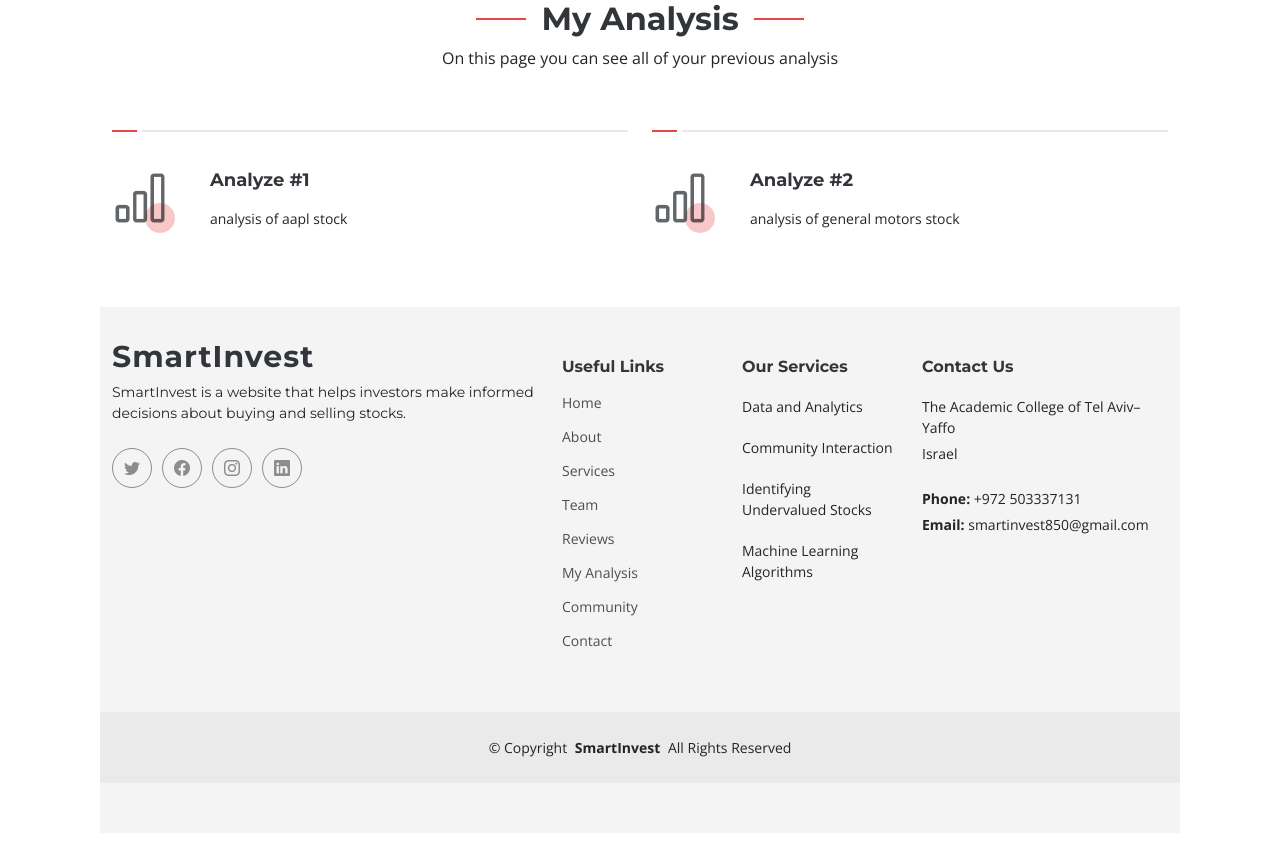
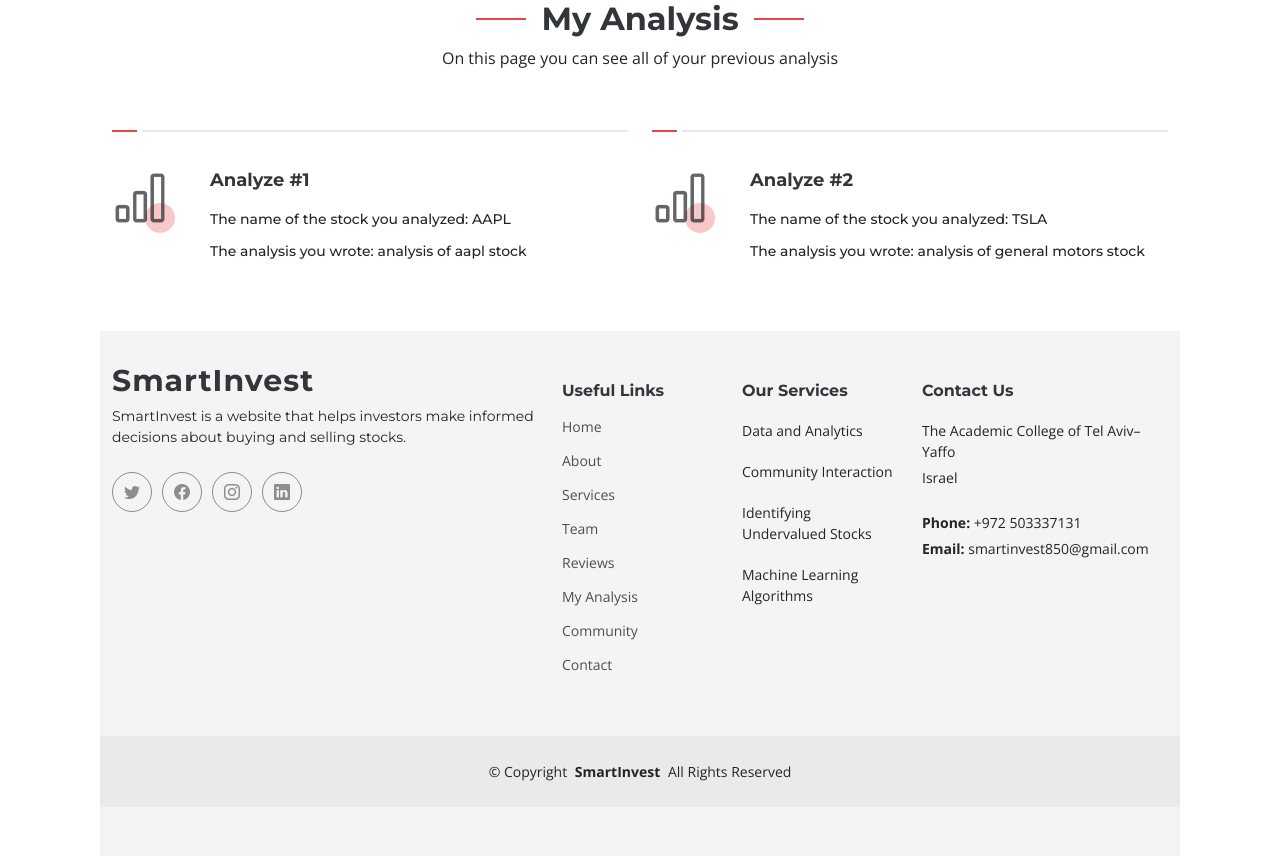
Before and after one commit to idosinger98/SmartInvest, a Django app: page /my-analysis/ in a window 1280 px wide. Shown: the part 160-1016 px from the top of the page. Before the commit the page ends 943 px from the top, so only its background shows below. Run offline with Django 4.2, Linux system fonts and the light colour scheme; a user stored in the database is signed in; data comes from the database, SQL or seed files in the repository; some libraries are stand-ins or nearby versions.

Commit message:
The development of the user's personal area where you can see the private analyzes he has performed

```diff
--- a/stockAnalysis/models.py
+++ b/stockAnalysis/models.py
@@ -11,13 +11,14 @@
         return self.filter(is_public=True)
 
 
+class StockSymbol(models.Model):
+    symbol = models.CharField(max_length=7, primary_key=True)
+
+
 class AnalyzedStock(models.Model):
     analyst_id = models.ForeignKey(Profile, on_delete=models.CASCADE)
+    symbol = models.ForeignKey(StockSymbol, on_delete=models.CASCADE)
     stock_image = models.JSONField()    # for now as json. maybe will change.
     description = models.TextField(blank=True)
     is_public = models.BooleanField(default=False)
     objects = AnalyzedStocksManager()
-
-
-class StockSymbol(models.Model):
-    symbol = models.CharField(max_length=7, primary_key=True)
--- a/stockAnalysis/templates/stockAnalysis/my-analysis.html
+++ b/stockAnalysis/templates/stockAnalysis/my-analysis.html
@@ -26,8 +26,9 @@
             <div class="service-item d-flex">
               <div class="icon flex-shrink-0"><i class="bi bi-bar-chart"></i></div>
               <div>
-                <h4 class="title"><a href="#" class="stretched-link">Analyze #{{forloop.counter}}</a></h4>
-                <p class="description">{{analyze.description}}</p>
+                <h4 class="title"><a href="{% url 'create_post' pk=analyze.pk  %}" class="stretched-link">Analyze #{{forloop.counter}}</a></h4>
+                <h4 class="description"> The name of the stock you analyzed: {{analyze.symbol.symbol}}</h4>
+                  <h4 class="description"> The analysis you wrote: {{analyze.description}}</h4>
               </div>
             </div>
           </div>
--- a/stockAnalysis/urls.py
+++ b/stockAnalysis/urls.py
@@ -2,7 +2,6 @@
 from . import views
 
 urlpatterns = [
-    # path('stockgraph', views.search_stock_wrapper, name='stockgraph'),
     path('my-analysis/', views.my_analysis_page, name='my-analysis'),
     path('stockgraph', views.search_stock_view),
     path('indices', views.get_biggest_indices),
--- a/stockAnalysis/views.py
+++ b/stockAnalysis/views.py
@@ -58,7 +58,6 @@
         response_dict = {StockViewParams.STOCK.value: stock_details.to_json()}
         fundamentals = Yfinance.get_stock_fundamentals(symbol)
         StockSymbol.objects.get_or_create(symbol=symbol.upper())
-
         return render(request,
                       'stockAnalysis/graph_page.html',
                       {StockViewParams.STOCK_SYMBOL.value: symbol, StockViewParams.STOCK_DATA.value: response_dict,
@@ -133,12 +132,14 @@
         user = Profile.objects.get(user_id=request.user)
         request_body = json_to_object(request.body)
         chart_json = request_body[SaveViewParams.CHART.value]
+        stock_symbol_value = request_body['stockSymbolValue']
         if not isinstance(request_body[SaveViewParams.DESCRIPTION.value], str) or \
                 not isinstance(request_body[SaveViewParams.PUBLISH.value], bool) or \
                 not is_valid_json_chart(chart_json):
             raise ValueError('error occur, chart did not saved')
         stock_analyzed = AnalyzedStock(
             analyst_id=user,
+            symbol=StockSymbol.objects.get(symbol=stock_symbol_value.upper()),
             stock_image=chart_json,
             description=request_body[SaveViewParams.DESCRIPTION.value],
             is_public=False)
```
Also changed, not shown: stockAnalysis/static/js/index.js (+6 -3 lines), stockAnalysis/templates/stockAnalysis/graph_page.html (+7 -1 lines), community/migrations/0001_initial.py, stockAnalysis/migrations/0001_initial.py, stockAnalysis/migrations/0002_test_data.py.
